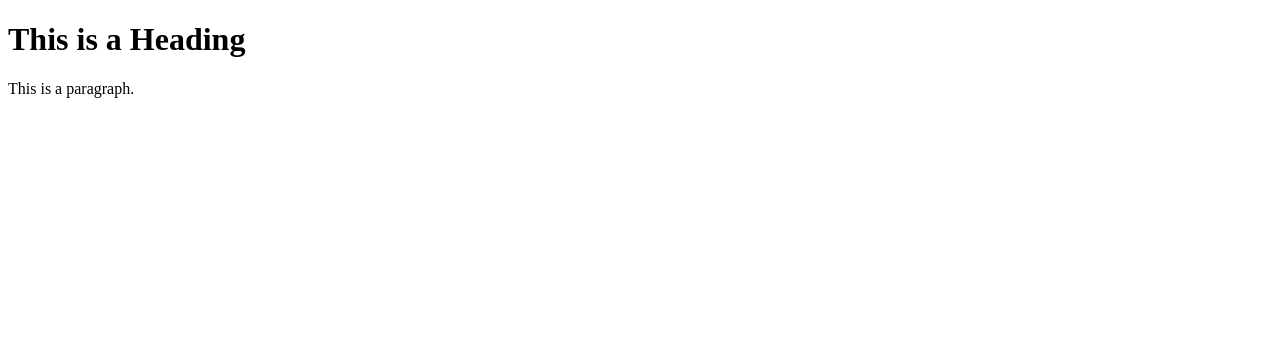
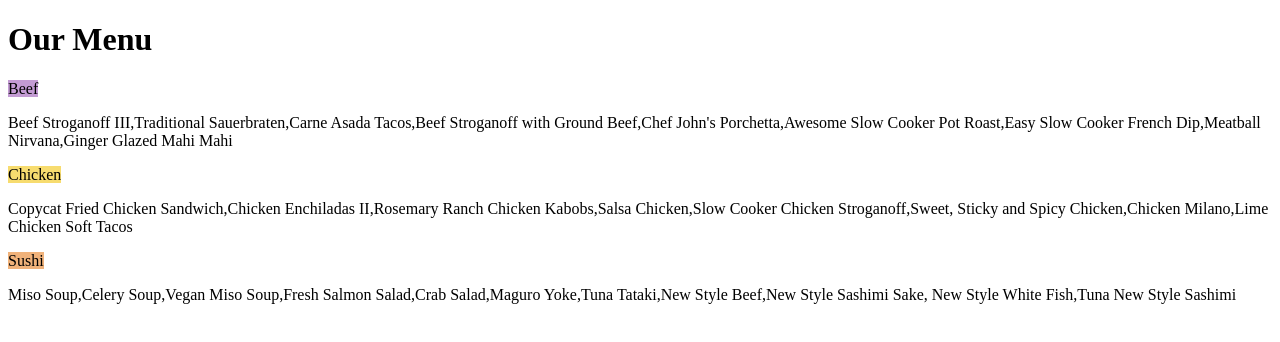
Before and after one commit to saraezzooff/module2-solution, a plain HTML site: page index.html in a window 1280 px wide. Drawn offline with Linux system fonts and the light colour scheme.

Commit message:
Update index.html

```diff
--- a/index.html
+++ b/index.html
@@ -1,12 +1,30 @@
 <!DOCTYPE html>
 <html>
 <head>
-<title>Page Title</title>
+<meta charset="utf-8">
+<title>Assignment Solution for Module 2</title>
+<link rel="stylesheet type="text/css" href="css/styles.css">
+
 </head>
 <body>
 
-<h1>This is a Heading</h1>
-<p>This is a paragraph.</p>
+<h1>Our Menu</h1>
+
+<div id="paragraph1">
+<span class="types" style="background-color:#C39BD3;" >Beef</span>
+<p>Beef Stroganoff III,Traditional Sauerbraten,Carne Asada Tacos,Beef Stroganoff with Ground Beef,Chef John's
+Porchetta,Awesome Slow Cooker Pot Roast,Easy Slow Cooker French Dip,Meatball Nirvana,Ginger Glazed Mahi Mahi</p>
+</div>
+<div id="paragraph2">
+<span class="types" style="background-color:#F7DC6F;" >Chicken</span>
+<p>Copycat Fried Chicken Sandwich,Chicken Enchiladas II,Rosemary Ranch Chicken Kabobs,Salsa Chicken,Slow Cooker Chicken Stroganoff,Sweet,
+ Sticky and Spicy Chicken,Chicken Milano,Lime Chicken Soft Tacos</p>
+ </div>
+ <div id="paragraph3">
+ <span class="types" style="background-color:#F0B27A;">Sushi</span>
+ <p>Miso Soup,Celery Soup,Vegan Miso Soup,Fresh Salmon Salad,Crab Salad,Maguro Yoke,Tuna Tataki,New Style Beef,New Style Sashimi Sake,
+ New Style White Fish,Tuna New Style Sashimi </p>
+ </div>
 
 </body>
 </html>
```
